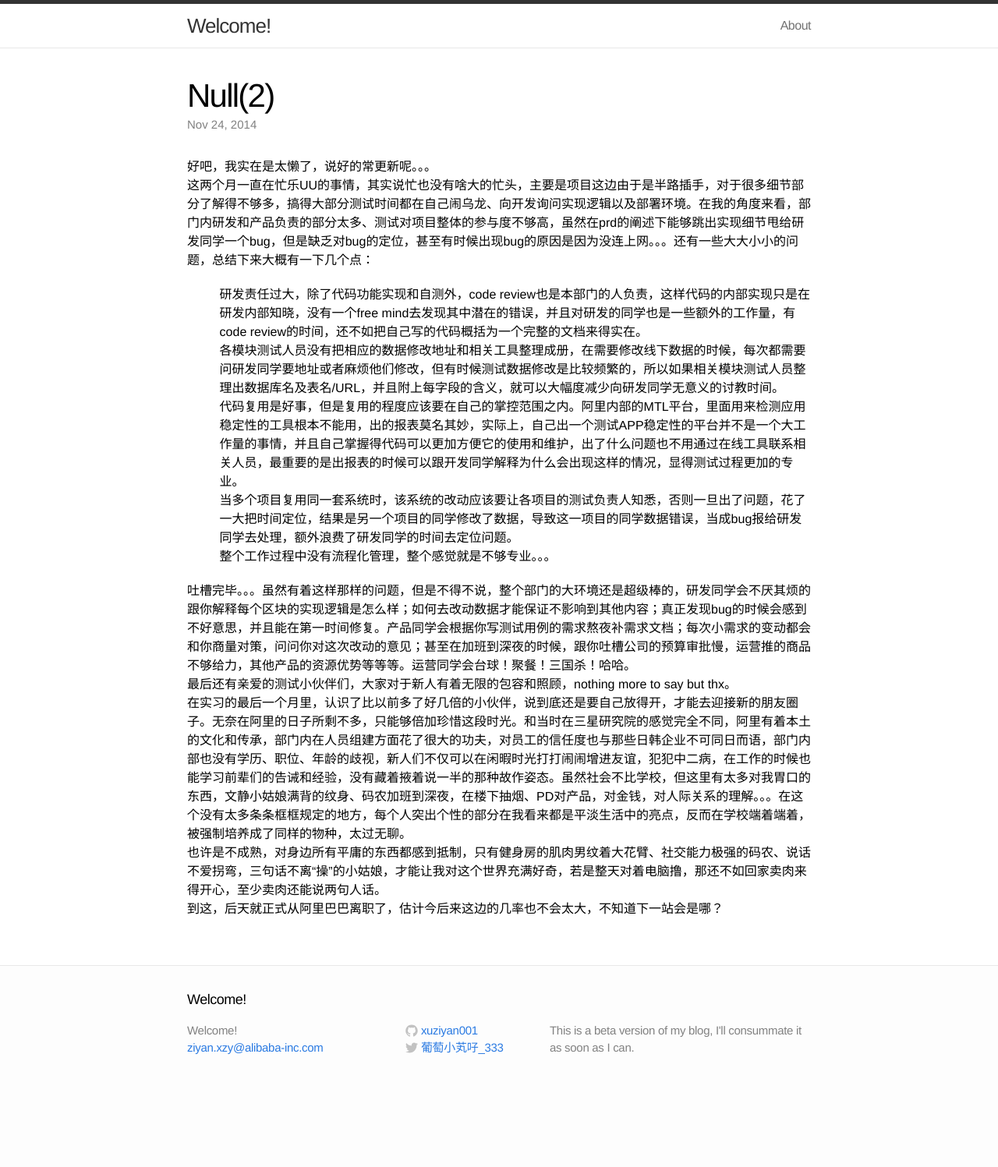
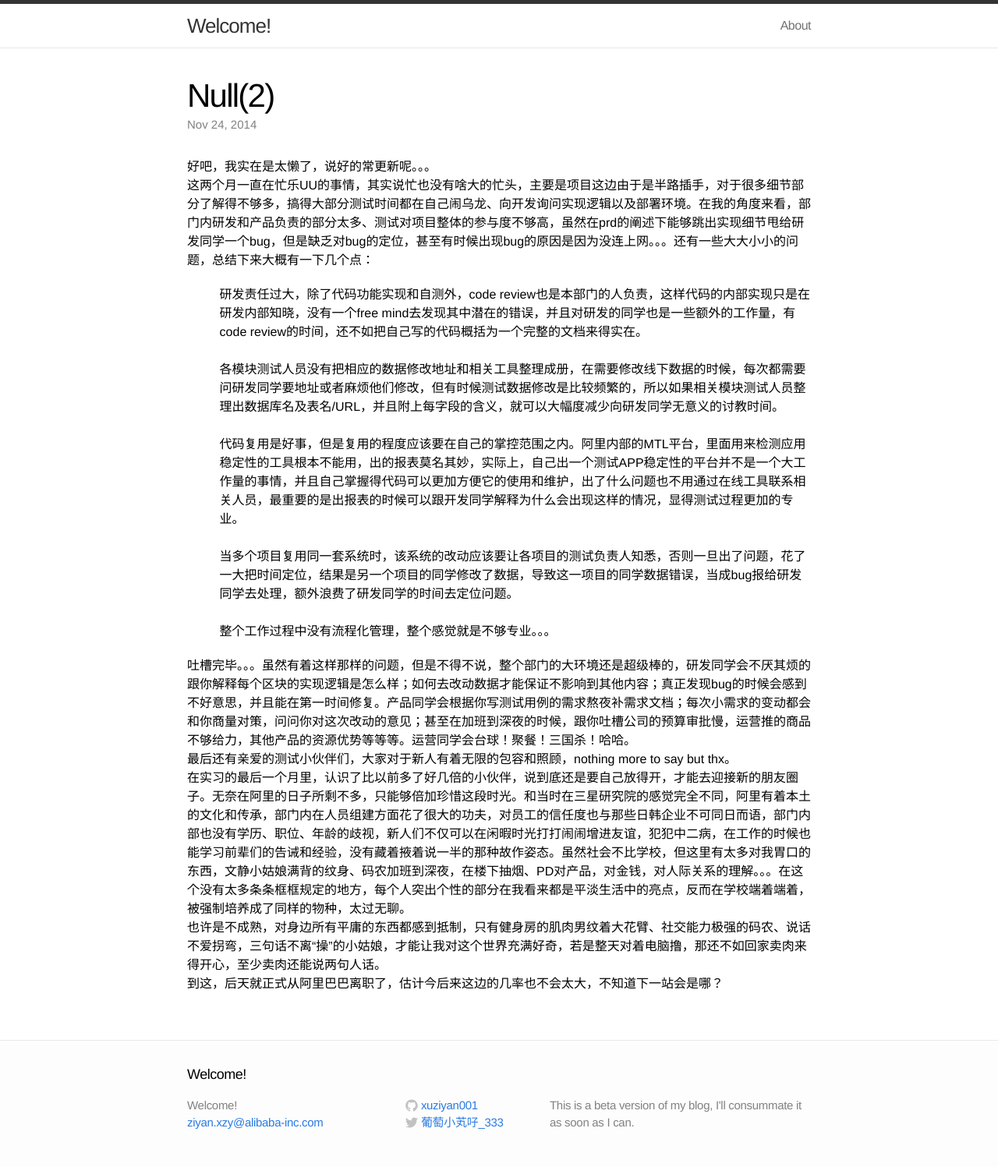
Before and after one commit to xuziyan001/xuziyan001.github.io, a Jekyll site: the page built from _posts/2014-11-24-null(2).markdown, in a window 1280 px wide. Shown: the whole page at 78% size. Built offline with Jekyll 4.4.1, drawn with Linux system fonts in a browser that asks for light colours; Markdown is read by kramdown in place of the engine named in the settings; before the commit the page ends 1401 px from its top, so only the background shows below that.

Commit message:
fix bugs

```diff
--- a/_posts/2014-11-24-null(2).markdown
+++ b/_posts/2014-11-24-null(2).markdown
@@ -8,10 +8,10 @@
 好吧，我实在是太懒了，说好的常更新呢。。。<br />
 这两个月一直在忙乐UU的事情，其实说忙也没有啥大的忙头，主要是项目这边由于是半路插手，对于很多细节部分了解得不够多，搞得大部分测试时间都在自己闹乌龙、向开发询问实现逻辑以及部署环境。在我的角度来看，部门内研发和产品负责的部分太多、测试对项目整体的参与度不够高，虽然在prd的阐述下能够跳出实现细节甩给研发同学一个bug，但是缺乏对bug的定位，甚至有时候出现bug的原因是因为没连上网。。。还有一些大大小小的问题，总结下来大概有一下几个点：<br />
 <ul>
-<p>研发责任过大，除了代码功能实现和自测外，code review也是本部门的人负责，这样代码的内部实现只是在研发内部知晓，没有一个free mind去发现其中潜在的错误，并且对研发的同学也是一些额外的工作量，有code review的时间，还不如把自己写的代码概括为一个完整的文档来得实在。</p>
-<p>各模块测试人员没有把相应的数据修改地址和相关工具整理成册，在需要修改线下数据的时候，每次都需要问研发同学要地址或者麻烦他们修改，但有时候测试数据修改是比较频繁的，所以如果相关模块测试人员整理出数据库名及表名/URL，并且附上每字段的含义，就可以大幅度减少向研发同学无意义的讨教时间。</p>
-<p>代码复用是好事，但是复用的程度应该要在自己的掌控范围之内。阿里内部的MTL平台，里面用来检测应用稳定性的工具根本不能用，出的报表莫名其妙，实际上，自己出一个测试APP稳定性的平台并不是一个大工作量的事情，并且自己掌握得代码可以更加方便它的使用和维护，出了什么问题也不用通过在线工具联系相关人员，最重要的是出报表的时候可以跟开发同学解释为什么会出现这样的情况，显得测试过程更加的专业。</p>
-<p>当多个项目复用同一套系统时，该系统的改动应该要让各项目的测试负责人知悉，否则一旦出了问题，花了一大把时间定位，结果是另一个项目的同学修改了数据，导致这一项目的同学数据错误，当成bug报给研发同学去处理，额外浪费了研发同学的时间去定位问题。</p>
+<p>研发责任过大，除了代码功能实现和自测外，code review也是本部门的人负责，这样代码的内部实现只是在研发内部知晓，没有一个free mind去发现其中潜在的错误，并且对研发的同学也是一些额外的工作量，有code review的时间，还不如把自己写的代码概括为一个完整的文档来得实在。</p><br />
+<p>各模块测试人员没有把相应的数据修改地址和相关工具整理成册，在需要修改线下数据的时候，每次都需要问研发同学要地址或者麻烦他们修改，但有时候测试数据修改是比较频繁的，所以如果相关模块测试人员整理出数据库名及表名/URL，并且附上每字段的含义，就可以大幅度减少向研发同学无意义的讨教时间。</p><br />
+<p>代码复用是好事，但是复用的程度应该要在自己的掌控范围之内。阿里内部的MTL平台，里面用来检测应用稳定性的工具根本不能用，出的报表莫名其妙，实际上，自己出一个测试APP稳定性的平台并不是一个大工作量的事情，并且自己掌握得代码可以更加方便它的使用和维护，出了什么问题也不用通过在线工具联系相关人员，最重要的是出报表的时候可以跟开发同学解释为什么会出现这样的情况，显得测试过程更加的专业。</p><br />
+<p>当多个项目复用同一套系统时，该系统的改动应该要让各项目的测试负责人知悉，否则一旦出了问题，花了一大把时间定位，结果是另一个项目的同学修改了数据，导致这一项目的同学数据错误，当成bug报给研发同学去处理，额外浪费了研发同学的时间去定位问题。</p><br />
 <p>整个工作过程中没有流程化管理，整个感觉就是不够专业。。。</p>
 </ul>
 吐槽完毕。。。虽然有着这样那样的问题，但是不得不说，整个部门的大环境还是超级棒的，研发同学会不厌其烦的跟你解释每个区块的实现逻辑是怎么样；如何去改动数据才能保证不影响到其他内容；真正发现bug的时候会感到不好意思，并且能在第一时间修复。产品同学会根据你写测试用例的需求熬夜补需求文档；每次小需求的变动都会和你商量对策，问问你对这次改动的意见；甚至在加班到深夜的时候，跟你吐槽公司的预算审批慢，运营推的商品不够给力，其他产品的资源优势等等等。运营同学会台球！聚餐！三国杀！哈哈。<br />
```
